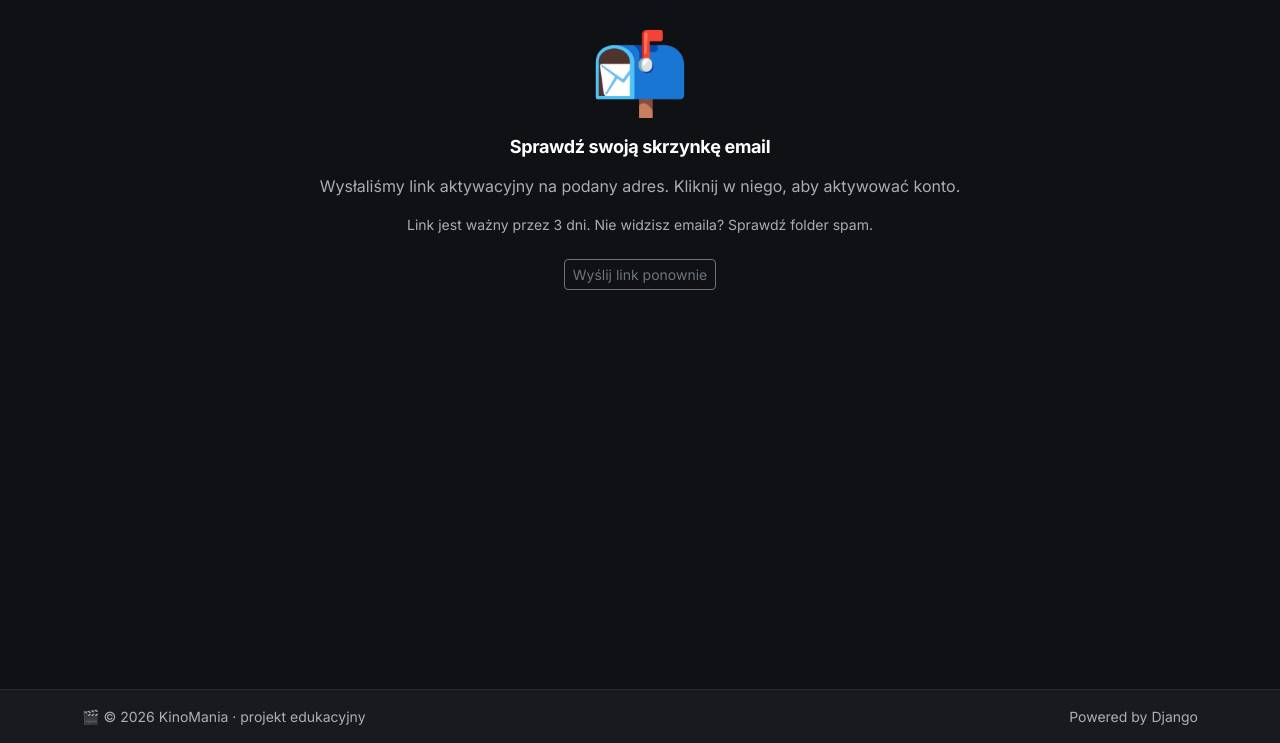
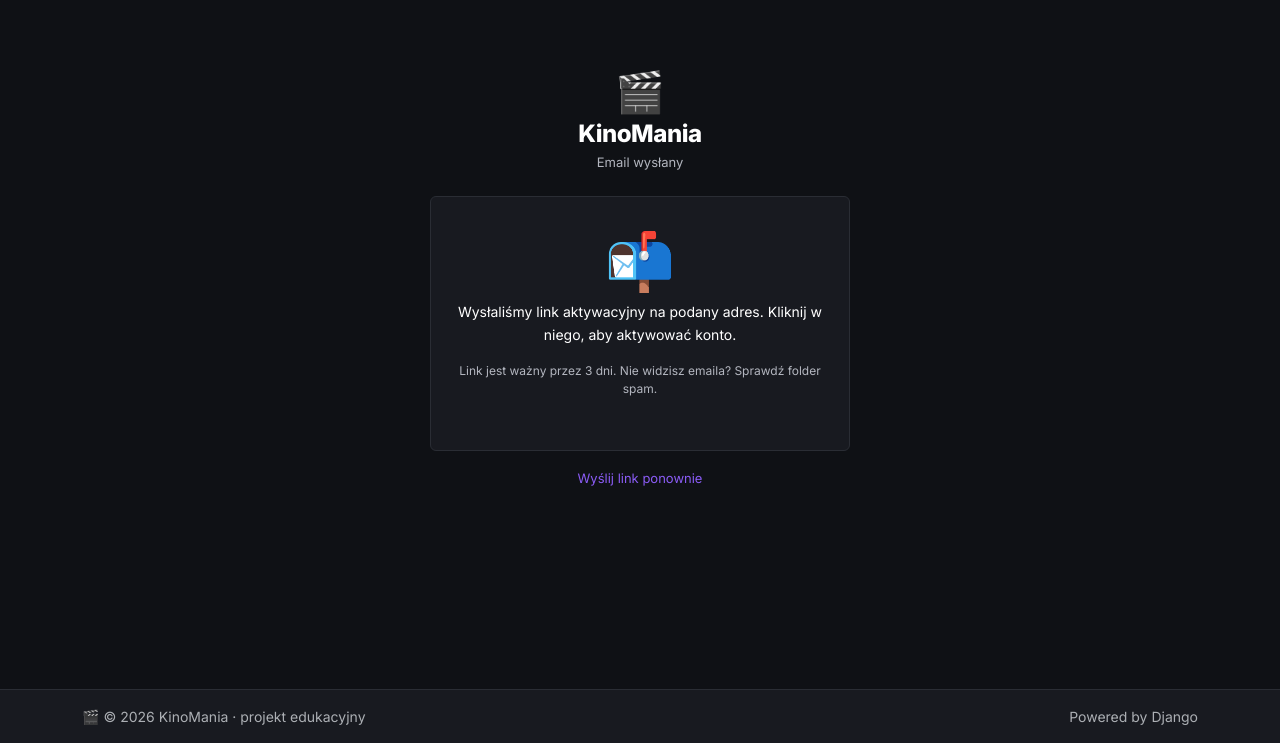
Before and after one commit to bgozlinski/cinema-booking-system, a Django app: page /accounts/activate/sent/ in a window 1280 px wide. Shown: the part 57-800 px from the top of the page. Run offline with Django 5.2, Linux system fonts and the light colour scheme.

Commit message:
feat(M2): redesign accounts/activation_sent.html with message variant

```diff
--- a/templates/accounts/activation_sent.html
+++ b/templates/accounts/activation_sent.html
@@ -1,18 +1,20 @@
-{% extends "base.html" %}
+{% extends "accounts/_auth_base.html" %}
+
 {% block title %}Sprawdź skrzynkę — KinoMania{% endblock %}
-{% block content %}
-<div class="row justify-content-center">
-    <div class="col-md-8">
-        <div class="text-center">
-            <div class="display-1 mb-3">📬</div>
-            <h1 class="h3 mb-3">Sprawdź swoją skrzynkę email</h1>
-            <p class="text-muted">Wysłaliśmy link aktywacyjny na podany adres. Kliknij w niego, aby aktywować
-                konto.</p>
-            <p class="text-muted small">Link jest ważny przez 3 dni. Nie widzisz emaila? Sprawdź folder
-                spam.</p>
-            <p class="mt-4"><a href="{% url 'accounts:activation_resend' %}" class="btn btn-outline-secondary
-  btn-sm">Wyślij link ponownie</a></p>
-        </div>
-    </div>
+{% block auth_tagline %}Email wysłany{% endblock %}
+
+{% block auth_body %}
+<div class="auth-card__message">
+    <div class="auth-card__message-emoji" aria-hidden="true">📬</div>
+    <p class="auth-card__message-text">Wysłaliśmy link aktywacyjny na podany adres. Kliknij w niego, aby
+        aktywować konto.</p>
+    <p class="auth-card__message-hint">Link jest ważny przez 3 dni. Nie widzisz emaila? Sprawdź folder
+        spam.</p>
 </div>
 {% endblock %}
+
+{% block auth_footer %}
+<div class="auth-footer-link">
+    <a href="{% url 'accounts:activation_resend' %}">Wyślij link ponownie</a>
+</div>
+{% endblock %}
```
